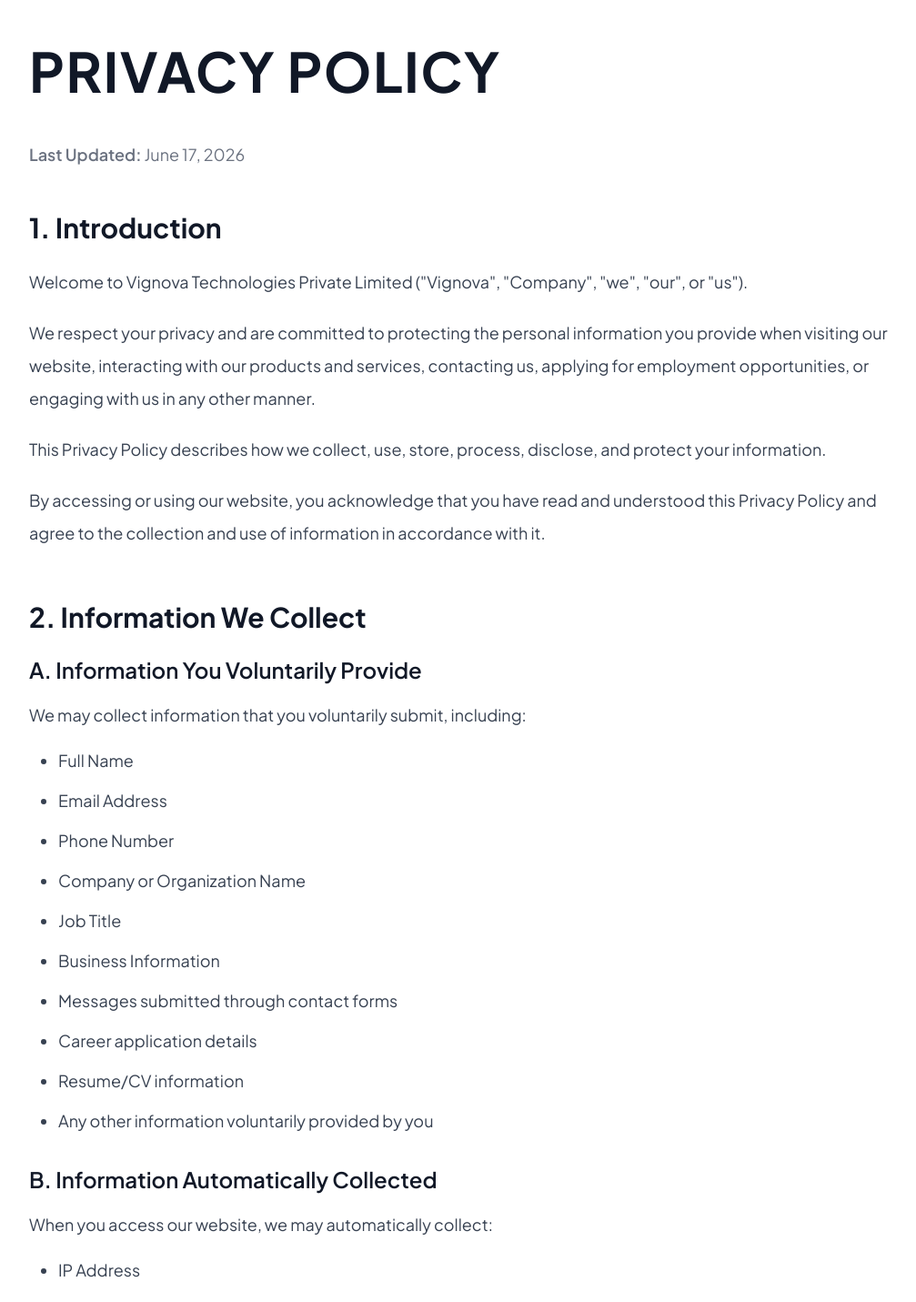
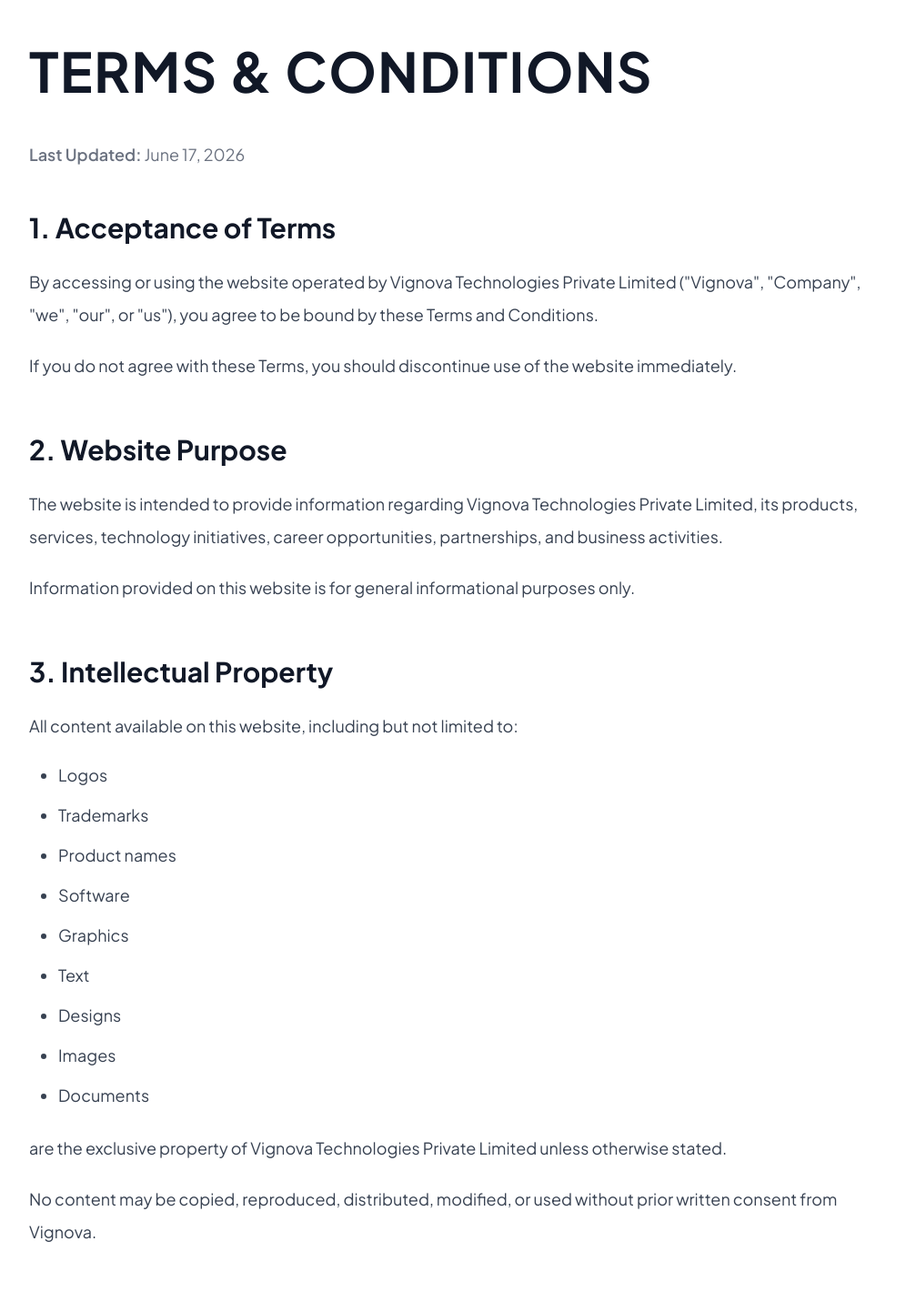
Before and after one commit to vignovatechnologies-hue/vignova_website, a Next.js app in the folder frontend/: page /privacy-policy in a window 1280 px wide. Shown: the top 1431 px of the page at 91% size, without its empty margins (136-1143 px from the left). Built offline with nearby package versions, Linux system fonts and the light colour scheme.

Commit message:
Refactor Privacy Policy to Terms and Conditions

```diff
--- a/frontend/src/app/privacy-policy/page.tsx
+++ b/frontend/src/app/privacy-policy/page.tsx
@@ -1,6 +1,192 @@
-/* Helper Components — defined BEFORE use to avoid hoisting issues */
+export default function TermsConditions() {
+  return (
+    <div className="min-h-screen bg-white">
+      <div className="max-w-5xl mx-auto px-6 md:px-10 py-12">
 
-function BulletList({ items }) {
+        {/* Title */}
+        <h1 className="text-5xl md:text-6xl font-bold uppercase tracking-wide text-gray-900 mb-12">
+          Terms & Conditions
+        </h1>
+
+        {/* Last Updated */}
+        <p className="text-gray-500 text-lg mb-12">
+          <span className="font-semibold">Last Updated:</span> June 17, 2026
+        </p>
+
+        <PolicySection
+          title="1. Acceptance of Terms"
+          paragraphs={[
+            `By accessing or using the website operated by Vignova Technologies Private Limited ("Vignova", "Company", "we", "our", or "us"), you agree to be bound by these Terms and Conditions.`,
+            `If you do not agree with these Terms, you should discontinue use of the website immediately.`,
+          ]}
+        />
+
+        <PolicySection
+          title="2. Website Purpose"
+          paragraphs={[
+            `The website is intended to provide information regarding Vignova Technologies Private Limited, its products, services, technology initiatives, career opportunities, partnerships, and business activities.`,
+            `Information provided on this website is for general informational purposes only.`,
+          ]}
+        />
+
+        <section className="mb-14">
+          <h2 className="text-3xl font-bold mb-6">
+            3. Intellectual Property
+          </h2>
+
+          <p className="text-lg text-gray-700 leading-9 mb-5">
+            All content available on this website, including but not limited to:
+          </p>
+
+          <BulletList
+            items={[
+              "Logos",
+              "Trademarks",
+              "Product names",
+              "Software",
+              "Graphics",
+              "Text",
+              "Designs",
+              "Images",
+              "Documents",
+            ]}
+          />
+
+          <p className="text-lg text-gray-700 leading-9 mt-6">
+            are the exclusive property of Vignova Technologies Private Limited
+            unless otherwise stated.
+          </p>
+
+          <p className="text-lg text-gray-700 leading-9 mt-5">
+            No content may be copied, reproduced, distributed, modified, or
+            used without prior written consent from Vignova.
+          </p>
+        </section>
+
+        <PolicySection
+          title="4. User Conduct"
+          intro="Users agree not to:"
+          items={[
+            "Violate any applicable law",
+            "Attempt unauthorized access to systems",
+            "Interfere with website functionality",
+            "Upload malicious software",
+            "Misrepresent identity",
+            "Collect information from other users without authorization",
+          ]}
+          paragraphs={[
+            "Vignova reserves the right to restrict or terminate access for violations.",
+          ]}
+        />
+
+        <PolicySection
+          title="5. Third-Party Links"
+          paragraphs={[
+            "The website may contain links to third-party websites.",
+            "Vignova does not endorse and is not responsible for third-party content, services, policies, or practices.",
+          ]}
+        />
+
+        <PolicySection
+          title="6. Product Information"
+          paragraphs={[
+            "Descriptions of products, services, roadmaps, features, future developments, or technology concepts are provided for informational purposes.",
+            "Vignova reserves the right to modify, discontinue, delay, or change any product, feature, or service without notice.",
+          ]}
+        />
+
+        <PolicySection
+          title="7. No Warranty"
+          intro="The website and all content are provided on an 'AS IS' and 'AS AVAILABLE' basis. Vignova makes no warranties regarding:"
+          items={[
+            "Accuracy",
+            "Completeness",
+            "Reliability",
+            "Availability",
+            "Security",
+            "Suitability",
+          ]}
+        />
+
+        <PolicySection
+          title="8. Limitation of Liability"
+          paragraphs={[
+            "To the maximum extent permitted by law, Vignova shall not be liable for any direct, indirect, incidental, special, consequential, or punitive damages arising from use of the website.",
+          ]}
+        />
+
+        <PolicySection
+          title="9. Indemnification"
+          paragraphs={[
+            "Users agree to indemnify and hold harmless Vignova, its directors, officers, employees, and affiliates from claims arising from misuse of the website or violation of these Terms.",
+          ]}
+        />
+
+        <PolicySection
+          title="10. Modifications"
+          paragraphs={[
+            "Vignova may modify these Terms at any time.",
+            "Continued use of the website constitutes acceptance of updated Terms.",
+          ]}
+        />
+
+        <PolicySection
+          title="11. Governing Law"
+          paragraphs={[
+            "These Terms shall be governed by the laws of India.",
+            "Any disputes shall be subject to the exclusive jurisdiction of courts located in Hyderabad, Telangana, India.",
+          ]}
+        />
+      </div>
+    </div>
+  );
+}
+
+/* Reusable Components */
+
+interface PolicySectionProps {
+  title: string;
+  paragraphs?: string[];
+  items?: string[];
+  intro?: string;
+}
+
+function PolicySection({
+  title,
+  paragraphs = [],
+  items = [],
+  intro = "",
+}: PolicySectionProps) {
+  return (
+    <section className="mb-14">
+      <h2 className="text-3xl font-bold mb-6">{title}</h2>
+
+      {intro && (
+        <p className="text-lg text-gray-700 leading-9 mb-5">{intro}</p>
+      )}
+
+      {items.length > 0 && (
+        <ul className="list-disc pl-8 space-y-3 text-lg text-gray-700 leading-8 mb-6">
+          {items.map((item, i) => (
+            <li key={i}>{item}</li>
+          ))}
+        </ul>
+      )}
+
+      {paragraphs.map((text, i) => (
+        <p key={i} className="text-lg text-gray-700 leading-9 mb-5">
+          {text}
+        </p>
+      ))}
+    </section>
+  );
+}
+
+interface BulletListProps {
+  items: string[];
+}
+
+function BulletList({ items }: BulletListProps) {
   return (
     <ul className="list-disc pl-8 space-y-3 text-lg text-gray-700 leading-8">
       {items.map((item, i) => (
@@ -9,362 +195,3 @@
     </ul>
   );
 }
-
-function PolicySection({ title, paragraphs = [], items = [] }) {
-  return (
-    <section className="mb-14">
-      <h2 className="text-3xl font-bold text-gray-900 mb-6">{title}</h2>
-
-      {paragraphs.length > 0 &&
-        paragraphs.map((text, i) => (
-          <p key={i} className="text-lg text-gray-700 leading-9 mb-5">
-            {text}
-          </p>
-        ))}
-
-      {items.length > 0 && <BulletList items={items} />}
-    </section>
-  );
-}
-
-/* Main Component */
-
-export default function PrivacyPolicy() {
-  return (
-    <div className="min-h-screen bg-white">
-      <div className="max-w-5xl mx-auto px-6 md:px-10 py-12">
-
-        {/* Title */}
-        <h1 className="text-5xl md:text-6xl font-bold uppercase tracking-wide text-gray-900 mb-12">
-          Privacy Policy
-        </h1>
-
-        {/* Last Updated */}
-        <p className="text-gray-500 text-lg mb-12">
-          <span className="font-semibold">Last Updated:</span> June 17, 2026
-        </p>
-
-        {/* Section 1 — simplified from unnecessary single-item array map */}
-        <section className="mb-14">
-          <h2 className="text-3xl font-bold text-gray-900 mb-6">
-            1. Introduction
-          </h2>
-          {[
-            `Welcome to Vignova Technologies Private Limited ("Vignova", "Company", "we", "our", or "us").`,
-            `We respect your privacy and are committed to protecting the personal information you provide when visiting our website, interacting with our products and services, contacting us, applying for employment opportunities, or engaging with us in any other manner.`,
-            `This Privacy Policy describes how we collect, use, store, process, disclose, and protect your information.`,
-            `By accessing or using our website, you acknowledge that you have read and understood this Privacy Policy and agree to the collection and use of information in accordance with it.`,
-          ].map((text, i) => (
-            <p key={i} className="text-lg text-gray-700 leading-9 mb-5">
-              {text}
-            </p>
-          ))}
-        </section>
-
-        {/* Section 2 */}
-        <section className="mb-14">
-          <h2 className="text-3xl font-bold text-gray-900 mb-6">
-            2. Information We Collect
-          </h2>
-
-          <h3 className="text-2xl font-semibold text-gray-900 mb-4">
-            A. Information You Voluntarily Provide
-          </h3>
-          <p className="text-lg text-gray-700 leading-9 mb-4">
-            We may collect information that you voluntarily submit, including:
-          </p>
-          <BulletList
-            items={[
-              "Full Name",
-              "Email Address",
-              "Phone Number",
-              "Company or Organization Name",
-              "Job Title",
-              "Business Information",
-              "Messages submitted through contact forms",
-              "Career application details",
-              "Resume/CV information",
-              "Any other information voluntarily provided by you",
-            ]}
-          />
-
-          <h3 className="text-2xl font-semibold text-gray-900 mb-4 mt-8">
-            B. Information Automatically Collected
-          </h3>
-          <p className="text-lg text-gray-700 leading-9 mb-4">
-            When you access our website, we may automatically collect:
-          </p>
-          <BulletList
-            items={[
-              "IP Address",
-              "Browser Type and Version",
-              "Device Information",
-              "Operating System",
-              "Referral Source",
-              "Pages Viewed",
-              "Date and Time of Access",
-              "Website Usage Information",
-              "Clickstream Data",
-              "Session Information",
-            ]}
-          />
-
-          <h3 className="text-2xl font-semibold text-gray-900 mb-4 mt-8">
-            C. Cookies and Similar Technologies
-          </h3>
-          <p className="text-lg text-gray-700 leading-9 mb-5">
-            We may use cookies, analytics tools, pixels, log files, and similar
-            technologies to improve website functionality, enhance user
-            experience, understand user behavior, and improve our products and
-            services.
-          </p>
-          <p className="text-lg text-gray-700 leading-9">
-            You may disable cookies through your browser settings. However,
-            certain website features may not function properly if cookies are
-            disabled.
-          </p>
-        </section>
-
-        <PolicySection
-          title="3. How We Use Information"
-          items={[
-            "Operating and maintaining our website",
-            "Responding to inquiries and support requests",
-            "Communicating with users",
-            "Improving website performance",
-            "Enhancing user experience",
-            "Monitoring website security",
-            "Conducting analytics and research",
-            "Evaluating partnership opportunities",
-            "Processing recruitment applications",
-            "Preventing fraud and abuse",
-            "Enforcing legal rights and agreements",
-            "Complying with legal and regulatory obligations",
-          ]}
-        />
-
-        <PolicySection
-          title="4. Legal Basis for Processing"
-          items={[
-            "User consent",
-            "Contractual necessity",
-            "Legal obligations",
-            "Legitimate business interests",
-            "Protection of rights, property, and security",
-          ]}
-        />
-
-        <section className="mb-14">
-          <h2 className="text-3xl font-bold text-gray-900 mb-6">
-            5. Information Sharing and Disclosure
-          </h2>
-          <p className="text-lg text-gray-700 leading-9 mb-5">
-            Vignova does not sell, rent, or trade personal information to third parties.
-          </p>
-
-          <h3 className="text-2xl font-semibold text-gray-900 mb-4">
-            Service Providers
-          </h3>
-          <BulletList
-            items={[
-              "Website hosting",
-              "Cloud infrastructure",
-              "Analytics",
-              "Communication services",
-              "Security monitoring",
-              "Recruitment management",
-            ]}
-          />
-
-          <h3 className="text-2xl font-semibold text-gray-900 mb-4 mt-8">
-            Business Transfers
-          </h3>
-          <BulletList
-            items={[
-              "Mergers",
-              "Acquisitions",
-              "Corporate restructuring",
-              "Asset sales",
-              "Investment transactions",
-            ]}
-          />
-
-          <h3 className="text-2xl font-semibold text-gray-900 mb-4 mt-8">
-            Legal Compliance
-          </h3>
-          <BulletList
-            items={[
-              "Comply with applicable laws",
-              "Respond to legal requests",
-              "Protect company rights",
-              "Investigate fraud or security incidents",
-              "Enforce agreements",
-            ]}
-          />
-        </section>
-
-        <PolicySection
-          title="6. Data Retention"
-          paragraphs={[
-            "We retain personal information only for as long as reasonably necessary to fulfill the purposes outlined in this Privacy Policy, comply with legal obligations, resolve disputes, enforce agreements, and maintain legitimate business records.",
-            "When information is no longer required, it may be deleted, anonymized, or securely destroyed.",
-          ]}
-        />
-
-        <PolicySection
-          title="7. Data Security"
-          paragraphs={[
-            "We implement commercially reasonable administrative, technical, organizational, and physical safeguards designed to protect information against unauthorized access, misuse, disclosure, alteration, or destruction.",
-            "However, no internet-based service, transmission method, or storage system can be guaranteed to be 100% secure. Users acknowledge and accept these inherent risks.",
-          ]}
-        />
-
-        <PolicySection
-          title="8. Third-Party Websites and Services"
-          paragraphs={[
-            "Our website may contain links to third-party websites, applications, or services.",
-            "Users should review the privacy policies of any third-party services they access.",
-          ]}
-          items={[
-            "Third-party content",
-            "Privacy practices",
-            "Security measures",
-            "Terms and conditions",
-          ]}
-        />
-
-        <PolicySection
-          title="9. International Data Transfers"
-          paragraphs={[
-            "Your information may be processed, stored, or transferred to servers and service providers located in India or other jurisdictions where Vignova or its partners operate.",
-            "By using our website, you consent to such transfers, processing, and storage as permitted by applicable laws.",
-          ]}
-        />
-
-        <PolicySection
-          title="10. User Rights"
-          paragraphs={[
-            "Requests may be submitted using the contact details provided below.",
-            "We reserve the right to verify identity before processing such requests.",
-          ]}
-          items={[
-            "Accessing personal information",
-            "Correcting inaccurate information",
-            "Updating personal information",
-            "Requesting deletion of personal information",
-            "Objecting to certain processing activities",
-            "Withdrawing consent where applicable",
-          ]}
-        />
-
-        <PolicySection
-          title="11. Children's Privacy"
-          paragraphs={[
-            "Our website, products, and services are not directed toward individuals under 18 years of age.",
-            "We do not knowingly collect personal information from minors.",
-            "If we become aware that personal information from a minor has been collected, we may take steps to remove such information.",
-          ]}
-        />
-
-        <PolicySection
-          title="12. Recruitment and Career Applications"
-          paragraphs={[
-            "Submission of an application does not guarantee employment or further consideration.",
-          ]}
-          items={[
-            "Candidate evaluation",
-            "Recruitment communication",
-            "Employment verification",
-            "Future job opportunities",
-          ]}
-        />
-
-        <PolicySection
-          title="13. Product-Specific Privacy Policies"
-          paragraphs={[
-            "Certain products or services may have separate policies governing their use.",
-          ]}
-          items={[
-            "Privacy Policies",
-            "Terms of Service",
-            "User Agreements",
-            "Data Processing Notices",
-          ]}
-        />
-
-        <PolicySection
-          title="14. Intellectual Property and Website Usage"
-          paragraphs={[
-            "Nothing in this Privacy Policy grants any ownership rights to website content, trademarks, logos, product names, software, designs, documentation, or intellectual property belonging to Vignova Technologies Private Limited.",
-            "Unauthorized copying, reproduction, distribution, or misuse may result in legal action.",
-          ]}
-        />
-
-        <PolicySection
-          title="15. Limitation of Liability"
-          paragraphs={[
-            "Users access and use the website at their own risk.",
-          ]}
-          items={[
-            "Website usage",
-            "Service interruptions",
-            "Security breaches",
-            "Unauthorized access",
-            "Third-party actions",
-            "Data loss",
-          ]}
-        />
-
-        <PolicySection
-          title="16. Changes to This Privacy Policy"
-          paragraphs={[
-            "We reserve the right to modify, update, revise, or replace this Privacy Policy at any time without prior notice.",
-            "Changes become effective immediately upon publication on this website.",
-            "Continued use of the website following changes constitutes acceptance of the revised Privacy Policy.",
-          ]}
-        />
-
-        {/* Section 17 — kept as explicit JSX since it has mixed content */}
-        <section className="mb-14">
-          <h2 className="text-3xl font-bold text-gray-900 mb-6">
-            17. Contact Information
-          </h2>
-          <p className="text-lg text-gray-700 leading-9 mb-3">
-            <strong>Vignova Technologies Private Limited</strong>
-          </p>
-          <p className="text-lg text-gray-700 mb-3">
-            Email:{" "}
-            <a
-              href="mailto:privacy@yourdomain.com"
-              className="text-blue-600 underline hover:text-blue-800"
-            >
-              privacy@yourdomain.com
-            </a>
-          </p>
-          <p className="text-lg text-gray-700 mb-3">
-            Website:{" "}
-            <a
-              href="https://www.yourdomain.com"
-              target="_blank"
-              rel="noopener noreferrer"
-              className="text-blue-600 underline hover:text-blue-800"
-            >
-              www.yourdomain.com
-            </a>
-          </p>
-          <p className="text-lg text-gray-700">
-            Registered Office Address: [Insert Registered Office Address]
-          </p>
-        </section>
-
-        <PolicySection
-          title="18. Governing Law and Jurisdiction"
-          paragraphs={[
-            "This Privacy Policy shall be governed by and interpreted in accordance with the laws of India.",
-            "Any disputes arising from or relating to this Privacy Policy shall be subject to the exclusive jurisdiction of the competent courts located in Hyderabad, Telangana, India.",
-          ]}
-        />
-      </div>
-    </div>
-  );
-}
```
